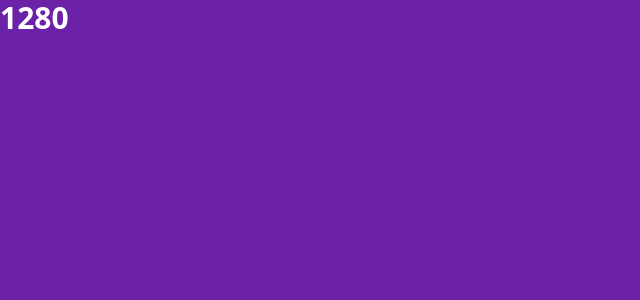
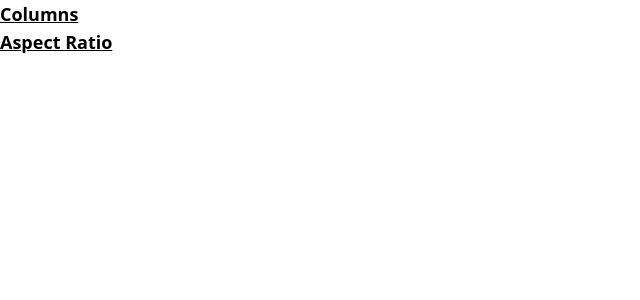
Before and after one commit to nsagias/react-tailwindcss-starter, a React (Create React App) app: page / in a window 1280 px wide. Shown: the top 300 px of the page, without its empty margins (0-640 px from the left). Built offline with nearby package versions, Linux system fonts and the light colour scheme.

Commit message:
add sections

```diff
--- a/src/App.tsx
+++ b/src/App.tsx
@@ -5,6 +5,7 @@ import BackgroundAndShadows from './components/BackgroundAndShadows/BackgroundAn
 import Borders from './components/Borders/Borders';
 import BreakPoints from './components/Breakpoints/BreakPoints';
 import Colors from './components/Colors/Colors';
+import Columns from './components/Columns/Columns';
 import Containers from './components/Containers/Containers';
 import Fitlers from './components/Filters/Filters';
 import Interactivity from './components/Interactivity/Interactivity';
@@ -15,7 +16,7 @@ import Typography from './components/Typography/Typography';
 export default function App() {
   return (
     <div className="App">
-      <BreakPoints />
+      <Columns />
     </div>
   );
 }
--- /dev/null
+++ b/src/components/Columns/Columns.tsx
@@ -0,0 +1,12 @@
+export default function Columns() {
+  return (
+    <>
+    {/* Columns */}
+    <p className="text-lg font-bold underline">Columns</p>
+
+    {/* Aspect Ratio */}
+    <p className="text-lg font-bold underline">Aspect Ratio</p>
+    </>
+
+  );
+}
```
